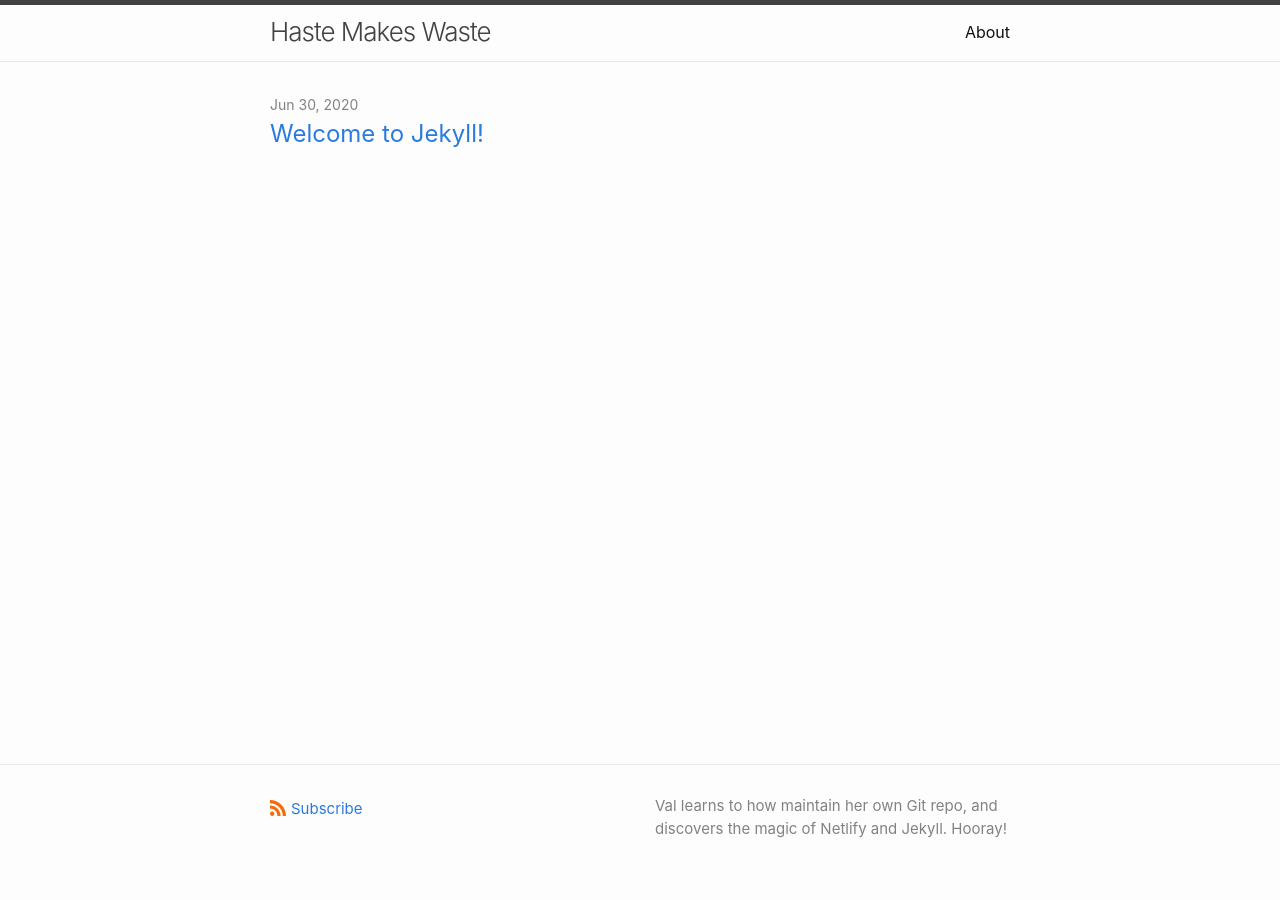
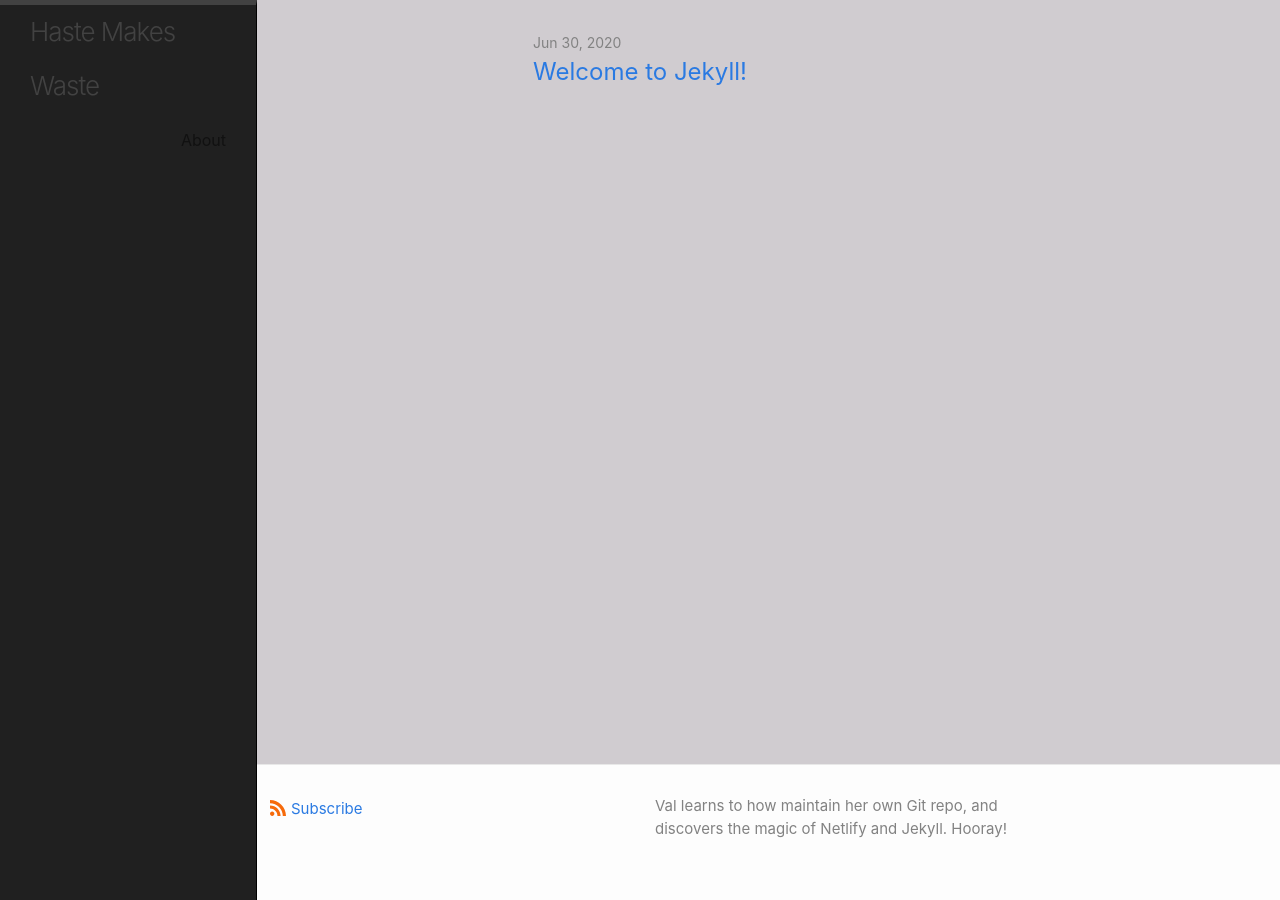
Before and after one commit to EVHaste/haste-makes-waste, a Jekyll site: the page built from index.markdown, in a window 1280 px wide. Built offline with Jekyll 4.4.1, drawn with Linux system fonts in a browser that asks for light colours.

Commit message:
Creating flex containers for two-column layout
Creating flex containers for two-column layout. Some tweaks to color and positioning for debug purposes.

```diff
--- a/_sass/minima/custom-styles.scss
+++ b/_sass/minima/custom-styles.scss
@@ -1,2 +1,31 @@
 // Placeholder to allow defining custom styles that override everything else.
 // (Use `_sass/minima/custom-variables.scss` to override variable defaults)
+
+//Header styling
+//
+.site-header {
+
+background-color: #202020;
+display: flex;
+width: 20%;
+height: 100%;
+position: fixed;
+border-right: 1px solid black;
+
+}
+
+// Content styling
+//
+.page-content {
+background-color: #D0CCD0;
+display: flex;
+justify-content: flex-start;
+}
+
+// Footer styling
+//
+.site-footer {
+/* background-color: green; */
+display: flex;
+
+}
```
